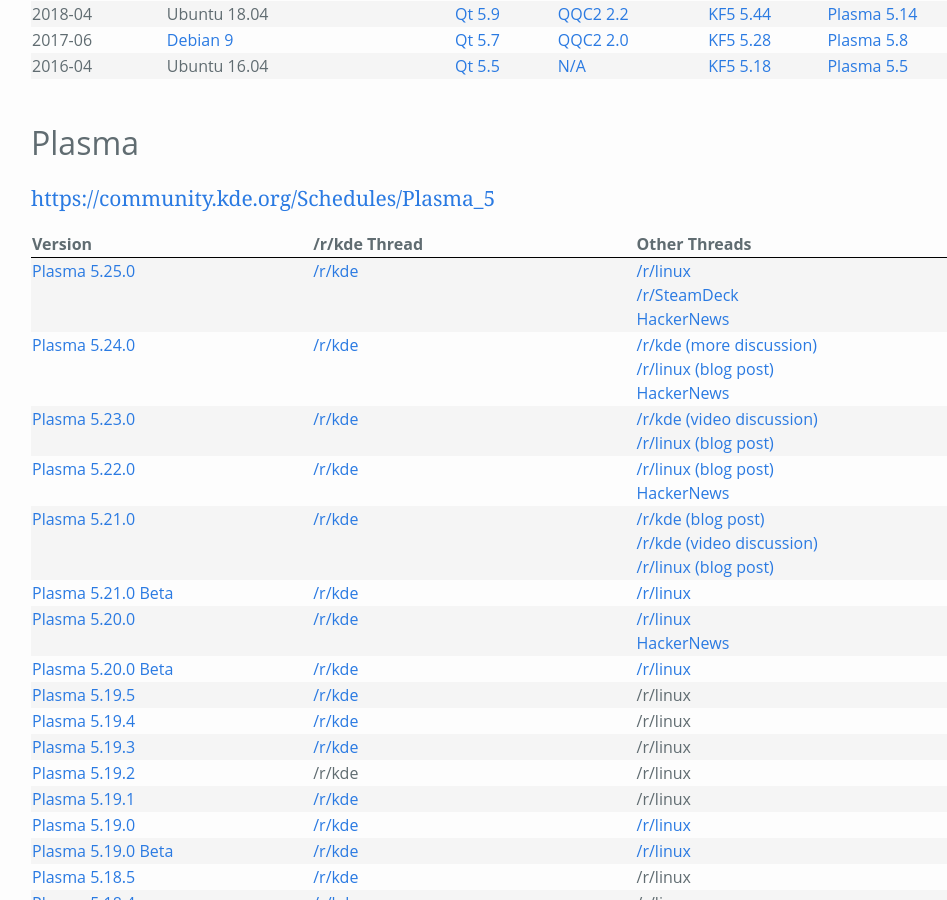
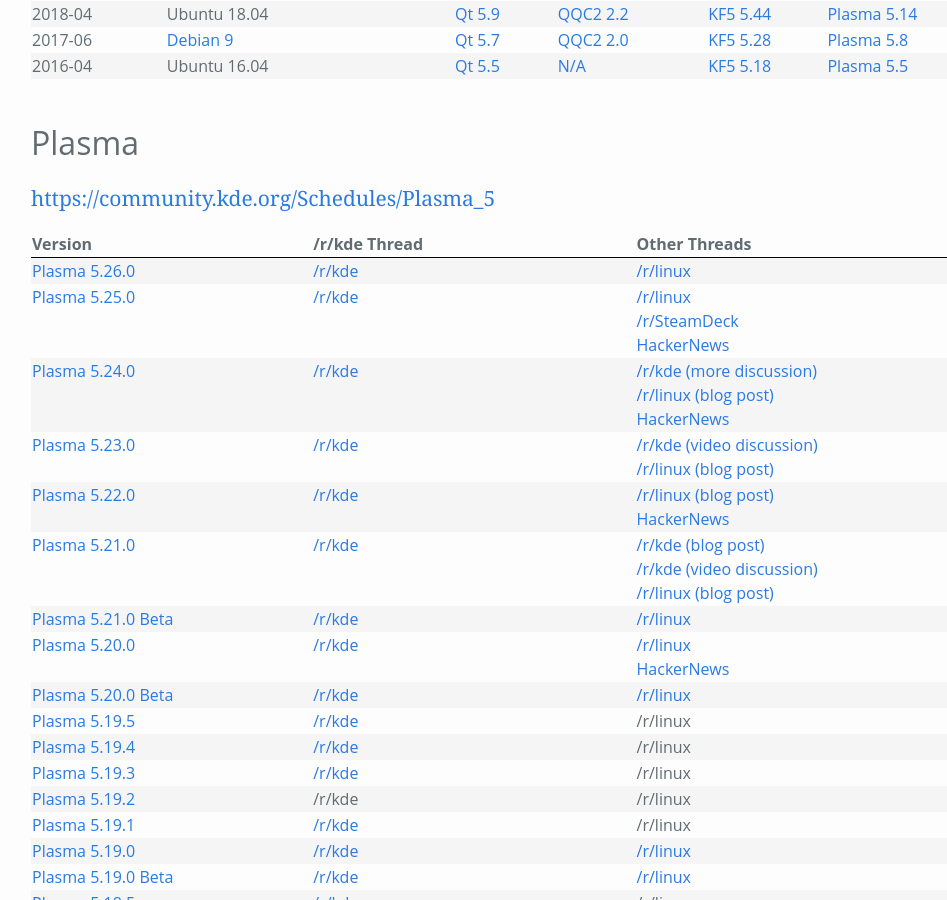
Before and after one commit to Zren/zren.github.io, a Jekyll site: the page built from kde_versions.md, in a window 1280 px wide and 900 px high, scrolled down 793 px. Shown: the whole window, without its empty margins (127-1074 px from the left). Built offline with Jekyll 4.4.1, drawn with Linux system fonts in a browser that asks for light colours.

Commit message:
Plasma 5.26 links

```diff
--- a/kde_versions.md
+++ b/kde_versions.md
@@ -213,6 +213,13 @@
     </tr>
   </thead>
   <tbody>
+    <tr>
+      <td><a href="https://kde.org/announcements/plasma/5/5.26.0/">Plasma 5.26.0</a></td>
+      <td><a href="https://www.reddit.com/r/kde/comments/y180mi/plasma_526_has_landed_includes_new_features_for/">/r/kde</a></td>
+      <td>
+        <a href="https://www.reddit.com/r/linux/comments/y18ddt/plasma_526_has_landed_includes_new_features_for/">/r/linux</a>
+      </td>
+    </tr>
     <tr>
       <td><a href="https://kde.org/announcements/plasma/5/5.25.0/">Plasma 5.25.0</a></td>
       <td><a href="https://www.reddit.com/r/kde/comments/vc2pnj/plasma_525_is_out_and_it_comes_with_improved/">/r/kde</a></td>
```
